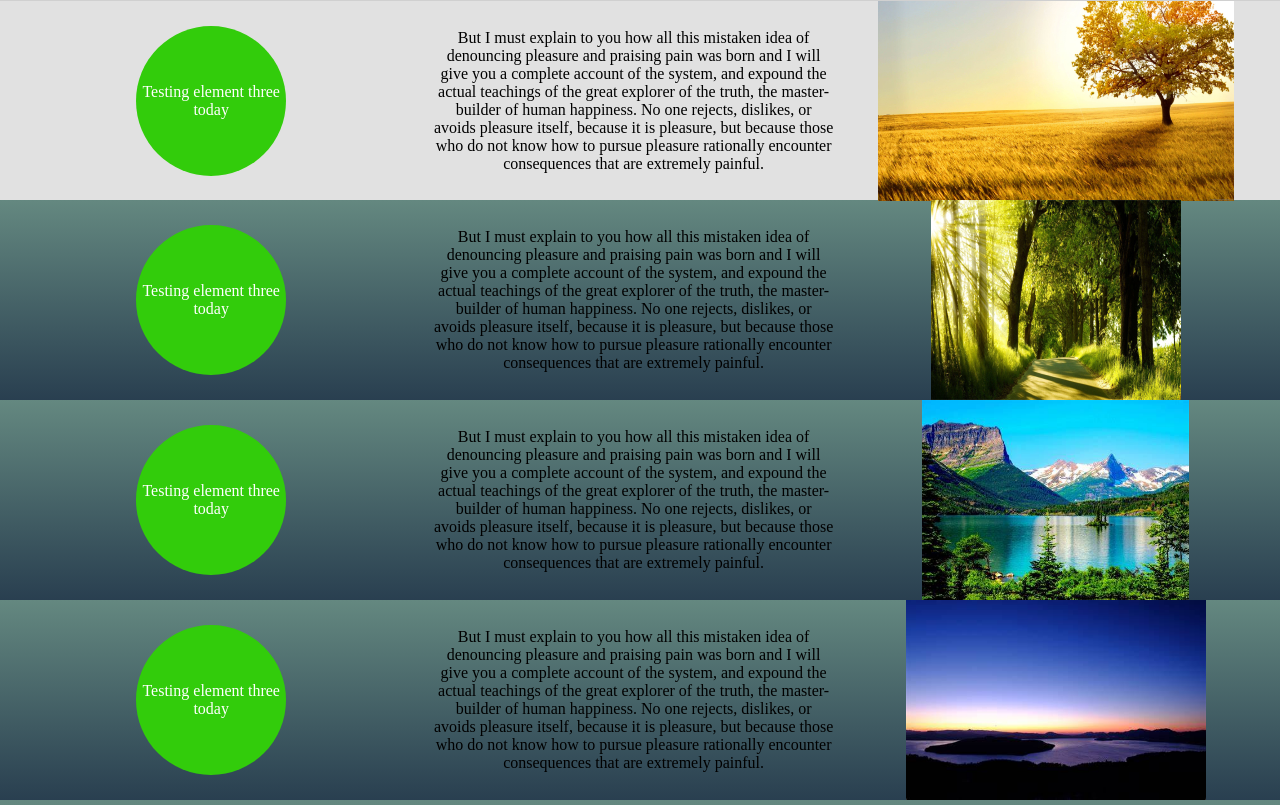
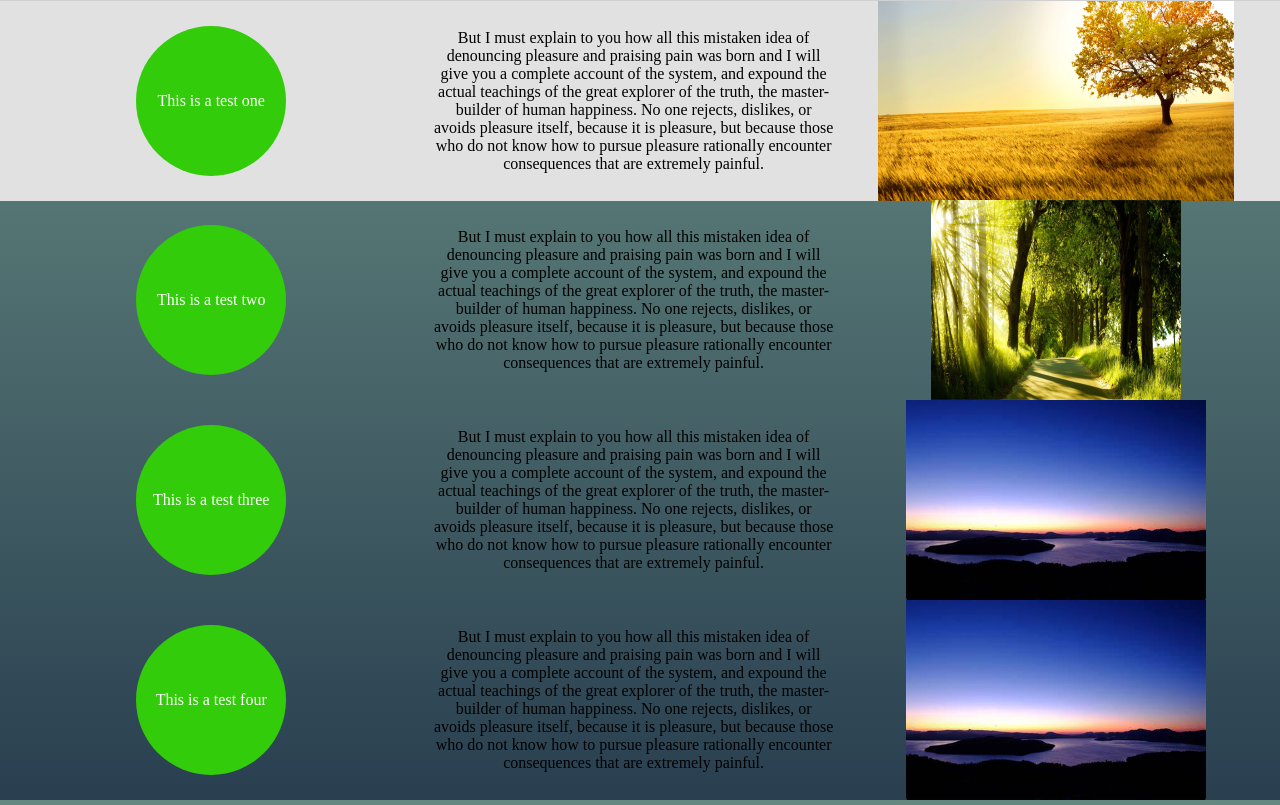
Before and after one commit to aalsabag/graph-traversal-animated, an Angular app: page / in a window 1280 px wide. Built offline with nearby package versions, Linux system fonts and the light colour scheme.

Commit message:
Update to use dynamic ngFor and load from local json

```diff
--- a/src/app/app.component.css
+++ b/src/app/app.component.css
@@ -1,10 +1,5 @@
-#one {
-    height:50vw;
-    transition:5s ease;
-    right:-200px;
+#ngForId {
+    width: 100%;
+    height: 100%;
+    margin: 0;
 }
-
-
-#two {
-    height:50vw;
-}
--- a/src/app/app.component.html
+++ b/src/app/app.component.html
@@ -1,7 +1,14 @@
-
-<div id="one" style="height:25%;">
+<ng-container *ngFor="let item of dataInput; let c = count;">
+  <div id="one" style="height:{{100/c}}%;">
+    <app-node-element
+      label={{item.label}}
+      nodeText={{item.nodeText}}
+      imageAsset={{item.imageAsset}}></app-node-element>
+  </div>
+</ng-container>
+<!-- <div id="one" style="height:25%;">
   <app-node-element
-    label="Testing element three today"
+    label={{item.label}}
     nodeText="But I must explain to you how all this mistaken idea of denouncing pleasure and praising pain was born and I will give you a complete account of the system, and expound the actual teachings of the great explorer of the truth, the master-builder of human happiness. No one rejects, dislikes, or avoids pleasure itself, because it is pleasure, but because those who do not know how to pursue pleasure rationally encounter consequences that are extremely painful."
     imageAsset="/assets/images/prairie.jpg"></app-node-element>
 </div>
@@ -22,4 +29,4 @@
     label="Testing element three today"
     nodeText="But I must explain to you how all this mistaken idea of denouncing pleasure and praising pain was born and I will give you a complete account of the system, and expound the actual teachings of the great explorer of the truth, the master-builder of human happiness. No one rejects, dislikes, or avoids pleasure itself, because it is pleasure, but because those who do not know how to pursue pleasure rationally encounter consequences that are extremely painful."
     imageAsset="/assets/images/lake.jpg"></app-node-element>
-</div>
+</div> -->
--- a/src/app/app.component.ts
+++ b/src/app/app.component.ts
@@ -1,5 +1,6 @@
 import { Component } from '@angular/core';
-
+import data from '../assets/data/data.json';
+import { NodeElement } from './nodeElement'
 @Component({
   selector: 'app-root',
   templateUrl: './app.component.html',
@@ -7,4 +8,14 @@ import { Component } from '@angular/core';
 })
 export class AppComponent {
   title = 'graph-traversal-animated';
+
+  dataInput: NodeElement[] = data;
+
+  constructor() { }
+
+  ngOnInit(): void {
+
+    console.log(data[0].label)
+  }
+
 }
--- a/src/app/node-element/node-element.component.html
+++ b/src/app/node-element/node-element.component.html
@@ -1,5 +1,3 @@
-<html>
-<body>
 <div id="container" class="flex-container">
     <div id="node-circle-div" class="wrapper-div">
         <div class="circle">{{label}}</div>
@@ -13,6 +11,3 @@
         <img id="node-image" src={{imageAsset}} alt="image">
     </div>
 </div>
-
-</body>
-</html>
--- /dev/null
+++ b/src/app/nodeElement.ts
@@ -0,0 +1,6 @@
+export interface NodeElement {
+    label: string,
+    nodeText: string,
+    imageAsset: string,
+    children: NodeElement[]
+}
--- /dev/null
+++ b/src/assets/data/data.json
@@ -0,0 +1,57 @@
+[
+    {
+        "label": "This is a test one",
+        "nodeText": "But I must explain to you how all this mistaken idea of denouncing pleasure and praising pain was born and I will give you a complete account of the system, and expound the actual teachings of the great explorer of the truth, the master-builder of human happiness. No one rejects, dislikes, or avoids pleasure itself, because it is pleasure, but because those who do not know how to pursue pleasure rationally encounter consequences that are extremely painful.",
+        "imageAsset": "/assets/images/prairie.jpg",
+        "children": [
+            {
+                "label": "this is a child test one",
+                "nodeText":"But I must explain to you how all this mistaken idea of denouncing pleasure and praising pain was born and I will give you a complete account of the system, and expound the actual teachings of the great explorer of the truth, the master-builder of human happiness. No one rejects, dislikes, or avoids pleasure itself, because it is pleasure, but because those who do not know how to pursue pleasure rationally encounter consequences that are extremely painful.",
+                "imageAsset": "/assets/images/mountains.jpg",
+                "children" : []
+            },
+
+            {
+                "label": "this is a child test two",
+                "nodeText":"But I must explain to you how all this mistaken idea of denouncing pleasure and praising pain was born and I will give you a complete account of the system, and expound the actual teachings of the great explorer of the truth, the master-builder of human happiness. No one rejects, dislikes, or avoids pleasure itself, because it is pleasure, but because those who do not know how to pursue pleasure rationally encounter consequences that are extremely painful.",
+                "imageAsset": "/assets/images/lake.jpg",
+                "children" : []
+            }
+        ]
+    },
+
+    {
+        "label": "This is a test two",
+        "nodeText": "But I must explain to you how all this mistaken idea of denouncing pleasure and praising pain was born and I will give you a complete account of the system, and expound the actual teachings of the great explorer of the truth, the master-builder of human happiness. No one rejects, dislikes, or avoids pleasure itself, because it is pleasure, but because those who do not know how to pursue pleasure rationally encounter consequences that are extremely painful.",
+        "imageAsset": "/assets/images/forest.jpg",
+        "children": [
+            {
+                "label": "this is a child test three",
+                "nodeText":"But I must explain to you how all this mistaken idea of denouncing pleasure and praising pain was born and I will give you a complete account of the system, and expound the actual teachings of the great explorer of the truth, the master-builder of human happiness. No one rejects, dislikes, or avoids pleasure itself, because it is pleasure, but because those who do not know how to pursue pleasure rationally encounter consequences that are extremely painful.",
+                "imageAsset": "/assets/images/prairie.jpg",
+                "children" : []
+            },
+
+            {
+                "label": "this is a child test four",
+                "nodeText":"But I must explain to you how all this mistaken idea of denouncing pleasure and praising pain was born and I will give you a complete account of the system, and expound the actual teachings of the great explorer of the truth, the master-builder of human happiness. No one rejects, dislikes, or avoids pleasure itself, because it is pleasure, but because those who do not know how to pursue pleasure rationally encounter consequences that are extremely painful.",
+                "imageAsset": "/assets/images/forest.jpg",
+                "children" : []
+            }
+        ]
+    },
+
+    {
+        "label": "This is a test three",
+        "nodeText": "But I must explain to you how all this mistaken idea of denouncing pleasure and praising pain was born and I will give you a complete account of the system, and expound the actual teachings of the great explorer of the truth, the master-builder of human happiness. No one rejects, dislikes, or avoids pleasure itself, because it is pleasure, but because those who do not know how to pursue pleasure rationally encounter consequences that are extremely painful.",
+        "imageAsset": "/assets/images/lake.jpg",
+        "children": []
+    },
+
+    {
+        "label": "This is a test four",
+        "nodeText": "But I must explain to you how all this mistaken idea of denouncing pleasure and praising pain was born and I will give you a complete account of the system, and expound the actual teachings of the great explorer of the truth, the master-builder of human happiness. No one rejects, dislikes, or avoids pleasure itself, because it is pleasure, but because those who do not know how to pursue pleasure rationally encounter consequences that are extremely painful.",
+        "imageAsset": "/assets/images/lake.jpg",
+        "children": []
+    }
+]
--- a/tsconfig.json
+++ b/tsconfig.json
@@ -8,6 +8,9 @@
     "declaration": false,
     "downlevelIteration": true,
     "experimentalDecorators": true,
+    "resolveJsonModule": true,
+    "allowSyntheticDefaultImports": true,
+    "esModuleInterop": true,
     "moduleResolution": "node",
     "importHelpers": true,
     "target": "es2015",
```
